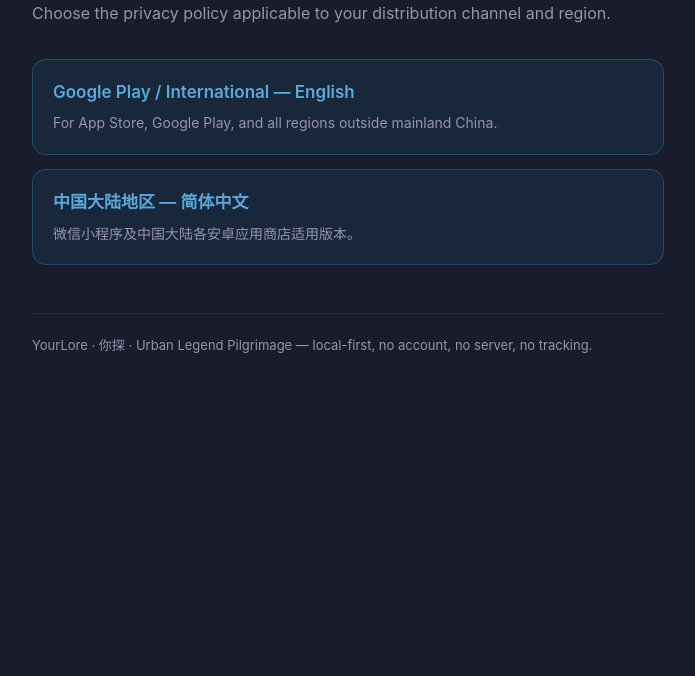
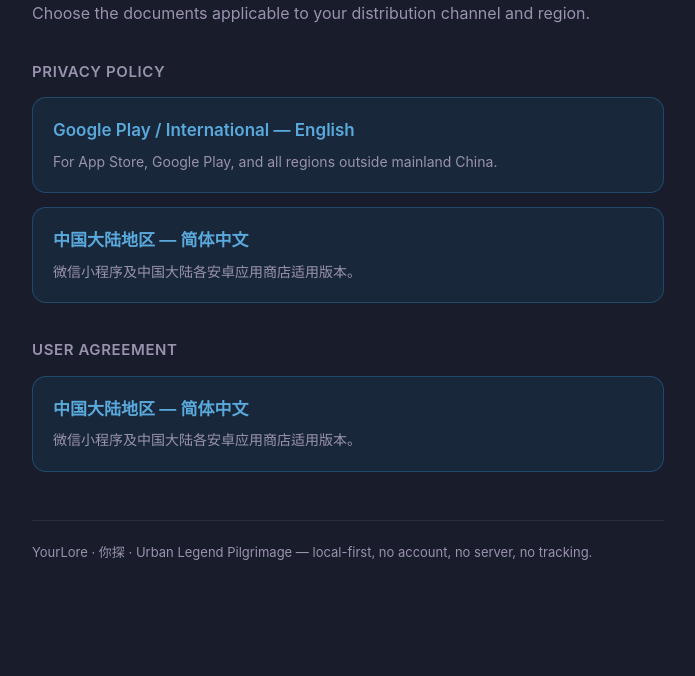
Before and after one commit to liumaojierichard-design/yourlore-privacy, a plain HTML site: page index.html in a window 1280 px wide. Shown: the part 124-800 px from the top of the page, without its empty margins (292-987 px from the left). Drawn offline with Linux system fonts and the light colour scheme.

Commit message:
隐私政策修正占位提醒与过期成就描述
- index.html 增加用户协议入口分组
- privacy.html：占位提醒改为只剩 ICP 备案号；已填字段去掉占位高亮；移除已下线的「Evangelist」成就描述

```diff
--- a/index.html
+++ b/index.html
@@ -3,8 +3,8 @@
 <head>
   <meta charset="UTF-8" />
   <meta name="viewport" content="width=device-width, initial-scale=1.0" />
-  <title>YourLore Privacy Policy</title>
-  <meta name="description" content="Privacy Policy for YourLore (你探) · Urban Legend Pilgrimage. Choose the version for your distribution channel and region." />
+  <title>YourLore — Legal</title>
+  <meta name="description" content="Privacy Policy and User Agreement for YourLore (你探) · Urban Legend Pilgrimage. Choose the version for your distribution channel and region." />
   <meta name="robots" content="index, follow" />
   <style>
     :root {
@@ -36,6 +36,16 @@
       font-weight: 700;
     }
     .sub { color: var(--mut); font-size: 16px; margin: 0 0 32px; }
+    /* 分组标题：2026-10-26 加了「用户协议」一组，与隐私政策并列 */
+    h2.grp {
+      font-size: 15px;
+      font-weight: 600;
+      letter-spacing: .04em;
+      text-transform: uppercase;
+      color: var(--mut);
+      margin: 34px 0 12px;
+    }
+    h2.grp:first-of-type { margin-top: 0; }
     .links { display: flex; flex-direction: column; gap: 14px; }
     a.card {
       display: block;
@@ -64,9 +74,10 @@
 </head>
 <body>
   <main>
-    <h1>YourLore Privacy Policy</h1>
-    <p class="sub">Choose the privacy policy applicable to your distribution channel and region.</p>
+    <h1>YourLore — Legal</h1>
+    <p class="sub">Choose the documents applicable to your distribution channel and region.</p>
 
+    <h2 class="grp">Privacy Policy</h2>
     <div class="links">
       <a class="card" href="privacy.html">
         <div class="t">Google Play / International — English</div>
@@ -78,6 +89,20 @@
       </a>
     </div>
 
+    <h2 class="grp">User Agreement</h2>
+    <div class="links">
+      <a class="card" href="terms-cn.html">
+        <div class="t">中国大陆地区 — 简体中文</div>
+        <div class="d">微信小程序及中国大陆各安卓应用商店适用版本。</div>
+      </a>
+      <!-- 英文版用户协议（terms.html）落稿后，取消下面这段注释并放上文件：
+      <a class="card" href="terms.html">
+        <div class="t">Google Play / International — English</div>
+        <div class="d">For App Store, Google Play, and all regions outside mainland China.</div>
+      </a>
+      -->
+    </div>
+
     <footer>
       YourLore · 你探 · Urban Legend Pilgrimage — local-first, no account, no server, no tracking.
     </footer>
```
Also changed, not shown: privacy.html (+9 -9 lines).
